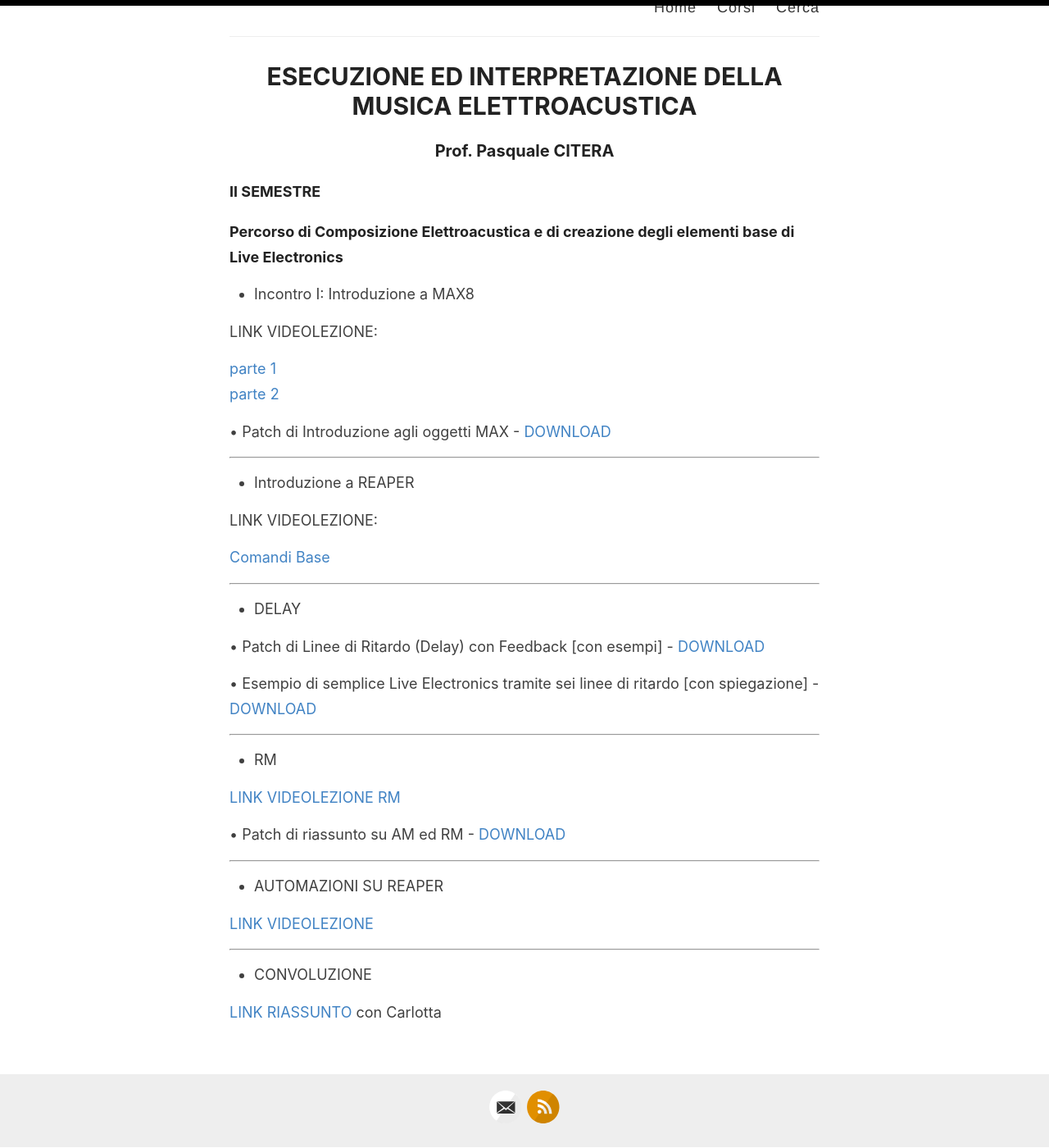
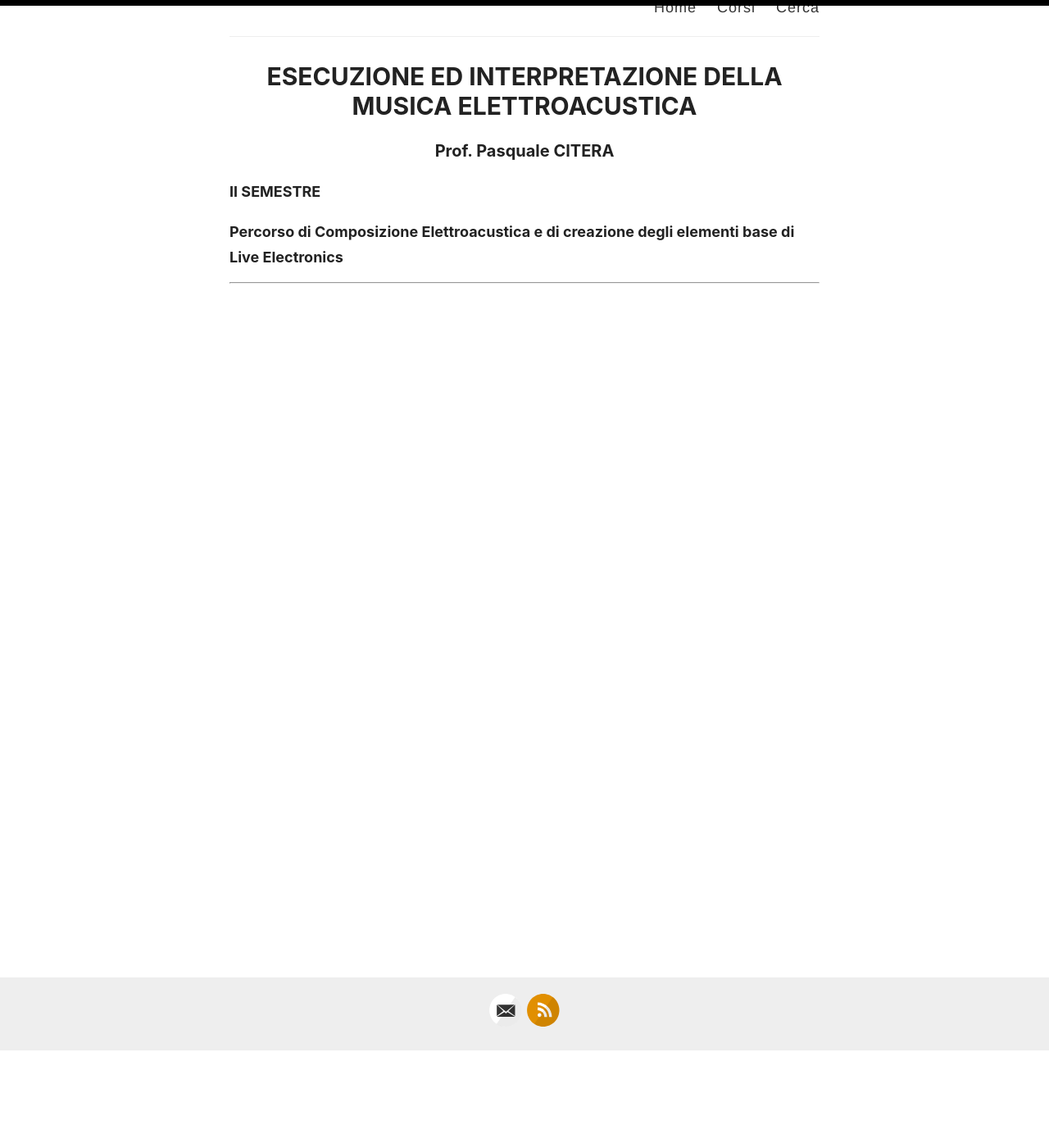
Before and after one commit to mastercontemporanea/2022, a Jekyll site: the page built from _pages/citera2nd.md, in a window 1280 px wide and 1400 px high, scrolled down 119 px. Shown: the whole window at 82% size. Built offline with Jekyll 4.4.1, drawn with Linux system fonts in a browser that asks for light colours.

```diff
--- a/_pages/citera2nd.md
+++ b/_pages/citera2nd.md
@@ -10,68 +10,5 @@ permalink: /citera2nd/
 #### Percorso di Composizione Elettroacustica e di creazione degli elementi base di Live Electronics
 
 
-- Incontro I: Introduzione a MAX8
-
-LINK VIDEOLEZIONE:
-
- <a href="https://www.youtube.com/watch?v=J7kArin_wEY" target="_blank">parte 1</a>
- <a href="https://www.youtube.com/watch?v=au1svGpPaTE" target="_blank">parte 2</a>
-
-
-• Patch di Introduzione agli oggetti MAX -
-<a href="https://www.dropbox.com/s/ievrzvp8o7gfdi2/01a_Introduzione.maxhelp?dl=0" target="_blank">DOWNLOAD</a>
-
 
 ---
-
-
-- Introduzione a REAPER
-
-LINK VIDEOLEZIONE:
-
- <a href="https://youtu.be/j1PK2dfCEq4" target="_blank">Comandi Base</a>
-
-
-
----
-
-
-
-
-- DELAY
-
- • Patch di Linee di Ritardo (Delay) con Feedback [con esempi] -
- <a href="https://www.dropbox.com/s/l3bojtiree0tbok/02c_DelayFeedback.maxpat?dl=0" target="_blank">DOWNLOAD</a>
-
- • Esempio di semplice Live Electronics tramite sei linee di ritardo [con spiegazione] -
- <a href="https://www.dropbox.com/s/gjfednvw4qgn1l6/02d_EsempioPatchDelay.maxpat?dl=0" target="_blank">DOWNLOAD</a>
-
-
----
-
-
-- RM
-
-
-<a href="https://www.youtube.com/watch?v=TCfXzqzgOdo" target="_blank">LINK VIDEOLEZIONE RM</a>
-
-
- • Patch di riassunto su AM ed RM -  <a href="https://www.dropbox.com/s/gmwakrmhx5fdbh2/05_ModulazionidiAmpiezza.maxpat?dl=0" target="_blank">DOWNLOAD</a>
-
-
-
----
-
-- AUTOMAZIONI SU REAPER
-
-
-<a href="https://www.youtube.com/watch?v=jFHhd_1JZ_Y" target="_blank">LINK VIDEOLEZIONE</a>
-
-
-
----
-
-- CONVOLUZIONE
-
-
-<a href="https://www.youtube.com/watch?v=dX9IBCiiD3M" target="_blank">LINK RIASSUNTO</a> con Carlotta
--- a/index.html
+++ b/index.html
@@ -2,8 +2,8 @@
 layout: default
 ---
 
- Archivio del Materiale Didattico per il Master di II livello in Interpretazione della
- Musica Contemporanea 2021 del Conservatorio Santa Cecilia di Roma.
+ Archivio del materiale didattico per il Master di II livello in Interpretazione della
+ Musica Contemporanea 2022 del Conservatorio Santa Cecilia di Roma.
 
 <!-- <div class="posts">
   {% for post in paginator.posts %}
```
Also changed, not shown: _pages/bracci.md (deleted, +0 -69 lines), _pages/cardi.md (added, +8 -0 lines), _pages/citera.md (+1 -2 lines), _pages/corsi.md (+15 -5 lines), README.md.
